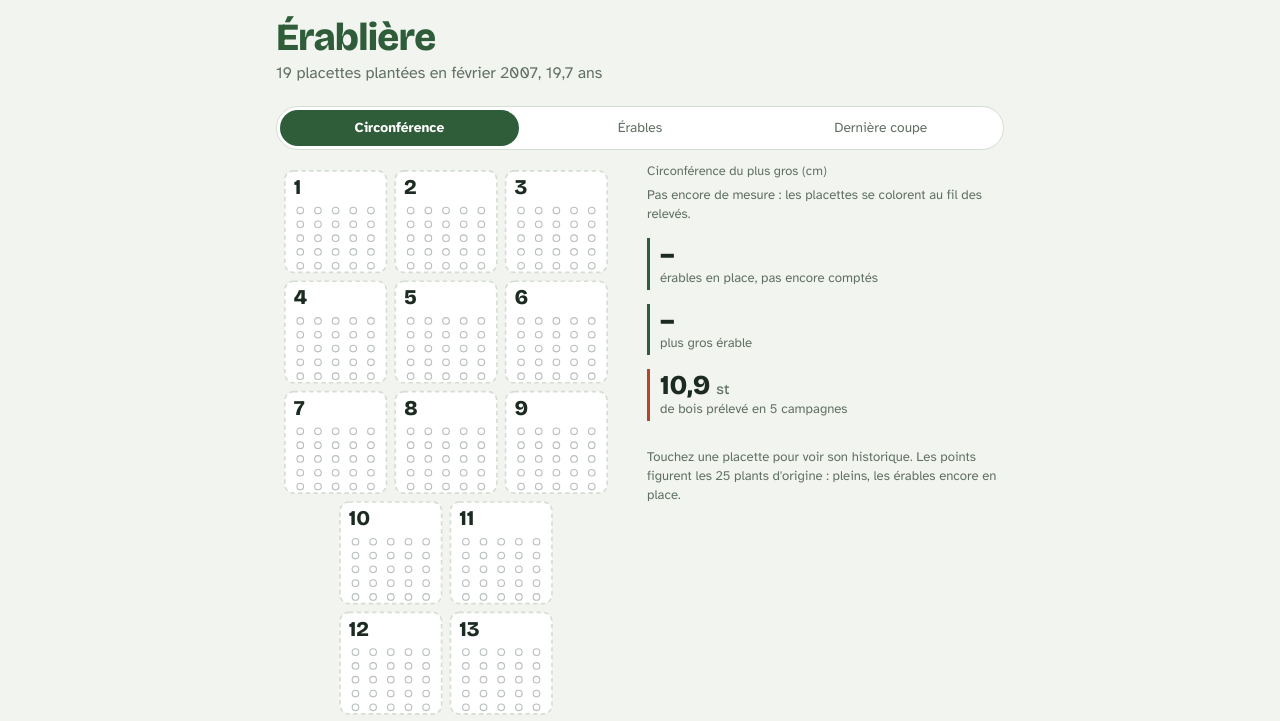
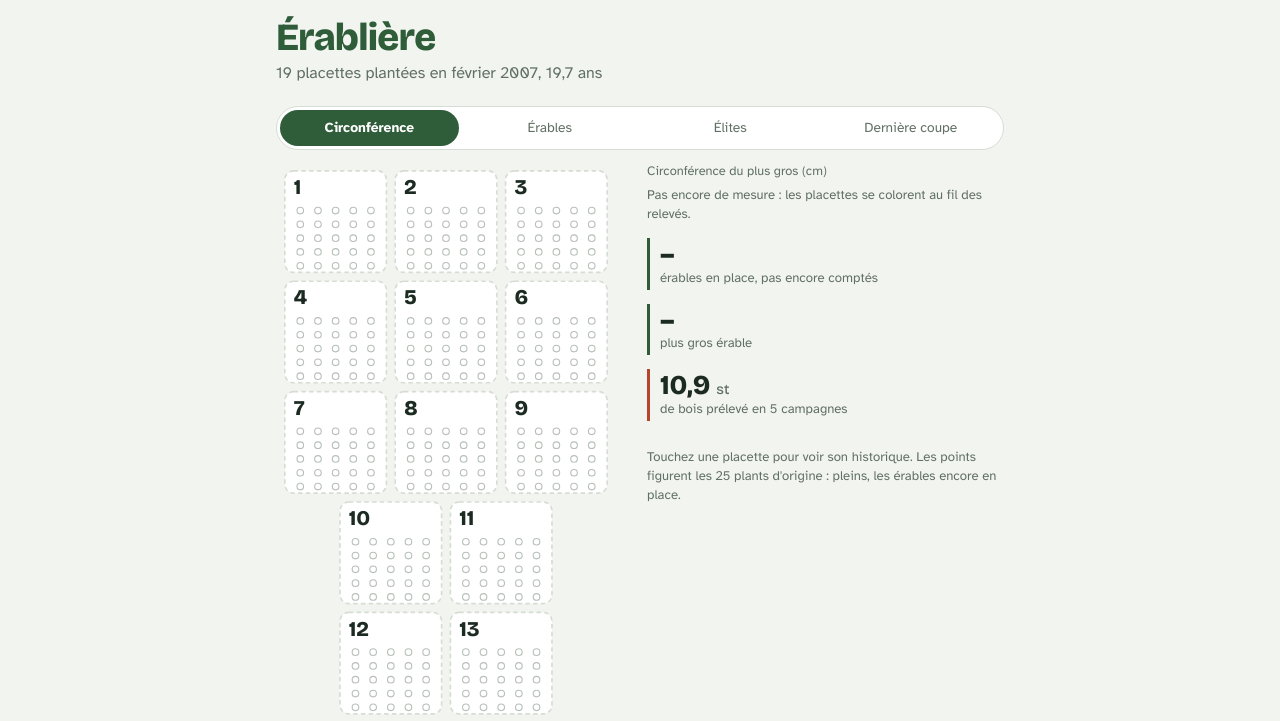
Before and after one commit to vincentistace-svg/Erables_Alluis, a plain HTML site: page index.html in a window 1280 px wide. Both pictures are taken after a click on the button "Circonférence". Shown: the top 721 px of the page. Drawn offline with nearby package versions, Linux system fonts and the light colour scheme.

Commit message:
Add files via upload

```diff
--- a/index.html
+++ b/index.html
@@ -159,6 +159,7 @@ dialog .db{padding:0 16px calc(24px + env(safe-area-inset-bottom,0px))}
     <div class="seg" role="group" aria-label="Couleur des placettes">
       <button data-metric="circ" aria-pressed="true">Circonférence</button>
       <button data-metric="count" aria-pressed="false">Érables</button>
+      <button data-metric="elite" aria-pressed="false">Élites</button>
       <button data-metric="cut" aria-pressed="false">Dernière coupe</button>
     </div>
     <div class="hero">
@@ -452,6 +453,7 @@ function ramp(stops, t){
 }
 const GREEN = ["#E6EED6","#B7D39A","#74AC5D","#3C7A42","#1B4527"];
 const RED   = ["#8E3520","#C4643F","#E0A987","#F3E6DB"]; // récent = foncé
+const BLUE  = ["#E3EEF8","#A9CBEA","#5E9BD3","#2468A8","#0F3A66"]; // gros = foncé
 const lum = h => { const [r,g,b] = hex2rgb(h); return (0.299*r + 0.587*g + 0.114*b)/255; };
 
 /* ---------- Carte de la parcelle ---------- */
@@ -463,6 +465,7 @@ const PERMS = {}; range(1,NPLOTS).forEach(p => PERMS[p] = perm(p));
 function metricValue(p){
   if(metric==="circ"){ const m = latestWithCirc(p); return m ? maxC(m) : null; }
   if(metric==="count"){ const m = latest(p); return m && m.count!=null ? m.count : null; }
+  if(metric==="elite"){ const ms = measuresOf(p).filter(m => elites(m).length); return ms.length ? elites(ms[ms.length-1])[0] : null; }
   const h = lastCut(p); return h ? yearsSince(toDate(h.date)) : null;
 }
 function metricDomain(){
@@ -477,11 +480,11 @@ function metricDomain(){
 function colorFor(v, dom){
   if(v==null) return null;
   const t = (v - dom[0]) / (dom[1] - dom[0] || 1);
-  return metric==="cut" ? ramp(RED, t) : ramp(GREEN, t);
+  return metric==="cut" ? ramp(RED, t) : metric==="elite" ? ramp(BLUE, t) : ramp(GREEN, t);
 }
 function valueLabel(v){
   if(v==null) return "";
-  if(metric==="circ") return fmt(v) + " cm";
+  if(metric==="circ" || metric==="elite") return fmt(v) + " cm";
   if(metric==="count") return v + "";
   return v < 1 ? "< 1 an" : fmt(Math.floor(v)) + " an" + (Math.floor(v)>1?"s":"");
 }
@@ -526,13 +529,13 @@ function renderMap(){
   $("#map").innerHTML = `<svg viewBox="0 0 ${W} ${H}" role="img" aria-label="Plan des 19 placettes">${g}</svg>`;
 
   // légende
-  const titles = {circ:"Circonférence du plus gros (cm)", count:"Érables en place (sur 25)", cut:"Années depuis la dernière coupe"};
-  const stops = metric==="cut" ? RED : GREEN;
+  const titles = {circ:"Circonférence du plus gros (cm)", count:"Érables en place (sur 25)", cut:"Années depuis la dernière coupe", elite:"Circonférence de la plus grosse élite (cm)"};
+  const stops = metric==="cut" ? RED : metric==="elite" ? BLUE : GREEN;
   const lo = metric==="cut" ? "récente" : fmt(dom[0]);
   const hi = metric==="cut" ? fmt(dom[1]) + " ans" : fmt(dom[1]);
   const anyVal = range(1,NPLOTS).some(p => metricValue(p)!=null);
   $("#legend").innerHTML = anyVal
-    ? `<div>${titles[metric]}</div><div class="bar" style="background:linear-gradient(90deg,${stops.join(",")})"></div><div class="ends"><span>${lo}</span><span>${hi}</span></div>`
+    ? `<div>${titles[metric]}</div><div class="bar" style="background:linear-gradient(90deg,${stops.join(",")})"></div><div class="ends"><span>${lo}</span><span>${hi}</span></div>${metric==="elite" ? `<p class="hint" style="margin:6px 0 0">Placette en pointillé : aucune élite renseignée.</p>` : ""}`
     : `<div>${titles[metric]}</div><p class="hint" style="margin:6px 0 0">Pas encore de mesure : les placettes se colorent au fil des relevés.</p>`;
 }
 
--- a/sw.js
+++ b/sw.js
@@ -1,5 +1,5 @@
 // Cache hors ligne : réseau d'abord, cache si pas de connexion
-const CACHE = "erabliere-v5";
+const CACHE = "erabliere-v6";
 const CORE = ["./", "./index.html", "./manifest.webmanifest", "./icon.svg", "./icon-192.png", "./icon-180.png"];
 self.addEventListener("install", e => { e.waitUntil(caches.open(CACHE).then(c => Promise.allSettled(CORE.map(u => c.add(u))))); self.skipWaiting(); });
 self.addEventListener("activate", e => { e.waitUntil(caches.keys().then(ks => Promise.all(ks.filter(k => k !== CACHE).map(k => caches.delete(k))))); self.clients.claim(); });
```
